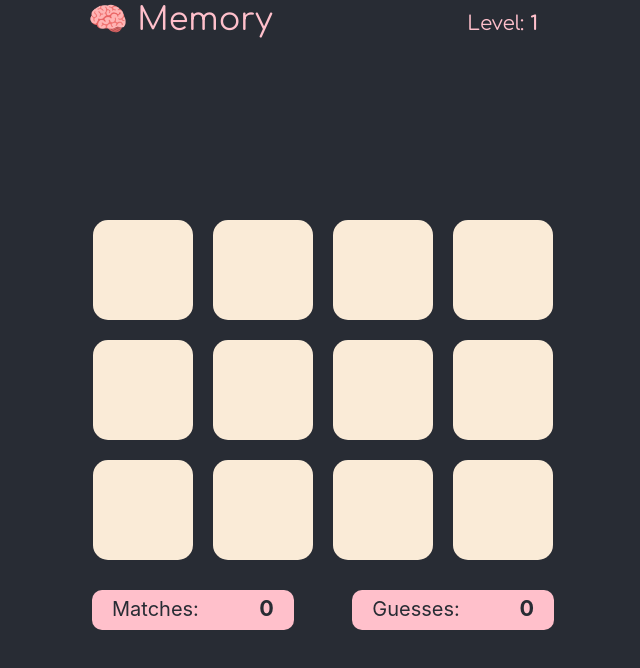
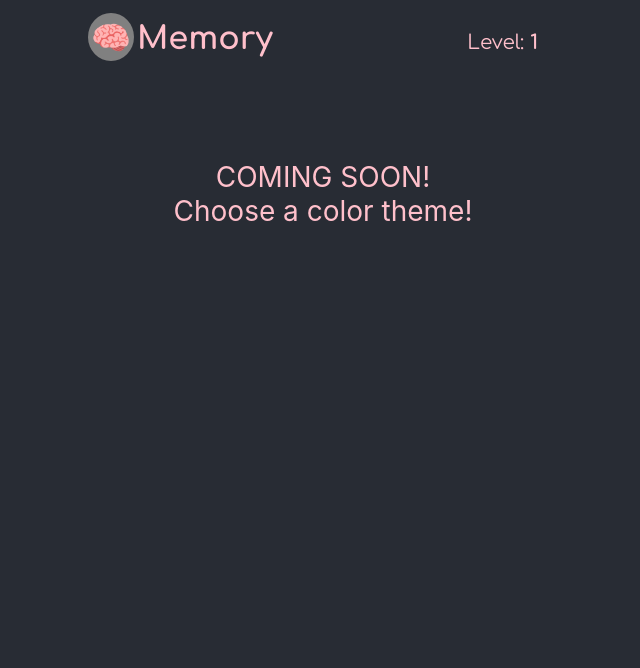
Before and after one commit to amlane/matching-game, a React (Create React App) app: page /settings in a window 1280 px wide. Shown: the top 668 px of the page, without its empty margins (317-957 px from the left). Built offline with nearby package versions, Linux system fonts and the light colour scheme.

Commit message:
menu modal with beginner animation added

```diff
--- a/package.json
+++ b/package.json
@@ -10,6 +10,7 @@
     "react-confetti": "^5.1.0",
     "react-dom": "^16.13.1",
     "react-icons": "^3.10.0",
+    "react-router-dom": "^5.2.0",
     "react-scripts": "3.4.1"
   },
   "scripts": {
--- a/src/App.js
+++ b/src/App.js
@@ -1,23 +1,63 @@
 import React, { useState } from "react";
+import { Route } from "react-router-dom";
 import "./styles/App.css";
 import Cards from "./components/Cards";
+import ColorTheme from "./components/ColorTheme";
+import DropDownMenu from "./components/DropDownMenu";
 
 function App() {
   const [level, setLevel] = useState(1);
+  const [isDropDownActive, setIsDropDownActive] = useState(false);
+
+  const toggleDropDownMenu = () => {
+    if (isDropDownActive) {
+      const dropDownMenu = document.querySelector(".dropdown-menu");
+
+      dropDownMenu.classList.add("disappear");
+
+      setTimeout(() => {
+        setIsDropDownActive(!isDropDownActive);
+      }, 950);
+    } else {
+      setIsDropDownActive(!isDropDownActive);
+    }
+  };
+
   return (
     <div className="App">
       <header className="App-header">
         <div>
-          <span role="img" aria-label="brain">
+          <span
+            className="logo"
+            role="img"
+            aria-label="brain"
+            onClick={() => toggleDropDownMenu()}
+          >
             🧠
-          </span>{" "}
-          Memory
+          </span>
+          <h1>Memory</h1>
         </div>
         <div className="level">
           Level: <strong>{level}</strong>
         </div>
+        {isDropDownActive ? (
+          <DropDownMenu toggleDropDownMenu={toggleDropDownMenu} />
+        ) : null}
       </header>
-      <Cards level={level} setLevel={setLevel} />
+      <Route
+        path="/"
+        exact
+        render={(props) => (
+          <Cards {...props} level={level} setLevel={setLevel} />
+        )}
+      />
+      <Route
+        path="/settings"
+        exact
+        render={(props) => (
+          <ColorTheme {...props} level={level} setLevel={setLevel} />
+        )}
+      />
     </div>
   );
 }
--- a/src/components/Cards.jsx
+++ b/src/components/Cards.jsx
@@ -16,8 +16,6 @@ function Cards({ level, setLevel }) {
   const [usersScore, setUsersScore] = useState(0);
   const [guessCount, setGuessCount] = useState(0);
   const [isGameWon, setIsGameWon] = useState(false);
-
-  // TO DO - handle different difficulty levels and board sizes
 
   useEffect(() => {
     let newGame = [];
@@ -76,10 +74,9 @@ function Cards({ level, setLevel }) {
     setSelectionCount(0);
   };
 
-  if (!gameBoard) return <h1>Loading game...</h1>;
+  if (!gameBoard) return <h1 style={{ color: "white" }}>Loading game...</h1>;
 
   return isGameWon ? (
-    // TODO - confetti component
     <GameWon
       guessCount={guessCount}
       setIsGameWon={setIsGameWon}
--- /dev/null
+++ b/src/components/ColorTheme.jsx
@@ -0,0 +1,12 @@
+import React from "react";
+
+function ColorTheme() {
+  return (
+    <div style={{ color: "pink", fontSize: "1.75rem" }}>
+      COMING SOON! <br />
+      Choose a color theme!
+    </div>
+  );
+}
+
+export default ColorTheme;
--- /dev/null
+++ b/src/components/DropDownMenu.jsx
@@ -0,0 +1,35 @@
+import React from "react";
+import { Link, withRouter } from "react-router-dom";
+import "../styles/DropDownMenu.css";
+
+function DropDownMenu(props) {
+  const handleMenuChoice = (menuOption, cmd) => {
+    if (cmd === "delete") {
+      localStorage.clear();
+    }
+    props.history.push(`/${menuOption}`);
+    props.toggleDropDownMenu();
+  };
+
+  return (
+    <div className="backdrop-filter">
+      <section className="dropdown-menu">
+        <Link to="/" onClick={() => handleMenuChoice("", null)}>
+          Play Game
+        </Link>
+        <Link to="/settings" onClick={() => handleMenuChoice("settings", null)}>
+          Color Theme
+        </Link>
+        {/* <Link to="/" onClick={() => handleMenuChoice("")}>
+          Edit Profile
+        </Link> */}
+        {/* // TODO - add a 2nd modal to verify user wants to delete account  */}
+        <Link to="/" onClick={() => handleMenuChoice("", "delete")}>
+          Delete History
+        </Link>
+      </section>
+    </div>
+  );
+}
+
+export default withRouter(DropDownMenu);
--- a/src/index.js
+++ b/src/index.js
@@ -1,12 +1,15 @@
 import React from "react";
 import ReactDOM from "react-dom";
+import { BrowserRouter as Router } from "react-router-dom";
 import "./styles/index.css";
 import App from "./App";
 import * as serviceWorker from "./serviceWorker";
 
 ReactDOM.render(
   <React.StrictMode>
-    <App />
+    <Router>
+      <App />
+    </Router>
   </React.StrictMode>,
   document.getElementById("root")
 );
--- a/src/styles/App.css
+++ b/src/styles/App.css
@@ -2,6 +2,10 @@
   text-align: center;
   width: 100%;
   margin: 0 auto;
+
+  -webkit-user-select: none; /* Safari */
+  -ms-user-select: none; /* IE 10+ and Edge */
+  user-select: none; /* Standard syntax */
 }
 
 .App-header {
@@ -18,6 +22,19 @@
   margin: 0 auto;
 }
 
+.App-header h1 {
+  display: inline-block;
+  font-size: 2rem;
+}
+
+.logo {
+  background: gray;
+  padding: 8px 3px 5px;
+  border-radius: 50%;
+  margin-right: 3px;
+  cursor: pointer;
+}
+
 .level {
   font-size: 1.25rem;
   padding: 5px 20px 0;
@@ -28,5 +45,6 @@
     min-height: 8vh;
     padding: 5px;
     align-items: baseline;
+    /* font-size: 1.75rem; */
   }
 }
--- a/src/styles/Cards.css
+++ b/src/styles/Cards.css
@@ -39,7 +39,7 @@
 
 .scoreboard span {
   background-color: pink;
-  color: #282c34;
+  color: #282c34 !important;
   padding: 5px 20px;
   border-radius: 10px;
   width: 35%;
@@ -54,7 +54,7 @@
 }
 
 .display-msg {
-  color: antiquewhite;
+  color: pink;
   font-size: 2rem;
   height: 5vh;
 }
@@ -73,3 +73,7 @@
     padding-top: 10px;
   }
 }
+
+.purple-theme {
+  color: purple;
+}
--- /dev/null
+++ b/src/styles/DropDownMenu.css
@@ -0,0 +1,76 @@
+.backdrop-filter {
+  background-color: #282c34;
+  min-height: 80vh;
+  position: absolute;
+  top: 12%;
+  opacity: 0.9;
+}
+
+.dropdown-menu {
+  height: 250px;
+  padding: 20px;
+  border-radius: 15px;
+  font-size: 1.75rem;
+  min-width: 430px;
+  background-color: gray;
+  display: flex;
+  flex-direction: column;
+  justify-content: center;
+  animation: appear 1s ease-in;
+}
+
+.disappear {
+  animation: disappear 1s ease-in;
+}
+
+.dropdown-menu a {
+  border-bottom: 1px solid pink;
+  margin: 0;
+  padding: 20px;
+  cursor: pointer;
+  text-decoration: none;
+  color: pink;
+}
+
+.dropdown-menu a:last-child {
+  border-bottom: none;
+}
+
+@media only screen and (max-width: 900px) {
+  .backdrop-filter {
+    top: 12%;
+    width: 100%;
+  }
+  .dropdown-menu {
+    width: 80%;
+    margin: 10px;
+    min-width: 0px;
+  }
+}
+
+@keyframes appear {
+  from {
+    opacity: 0;
+  }
+  to {
+    opacity: 1;
+  }
+}
+
+@keyframes disappear {
+  from {
+    opacity: 1;
+  }
+  to {
+    opacity: 0;
+  }
+}
+
+@keyframes slidein {
+  from {
+    transform: translateY(-200%);
+  }
+  to {
+    transform: translateY(0%);
+  }
+}
```
Also changed, not shown: src/components/Onboarding.jsx (added, +7 -0 lines), 1 other file (tests, documents, lock files or other folders).
